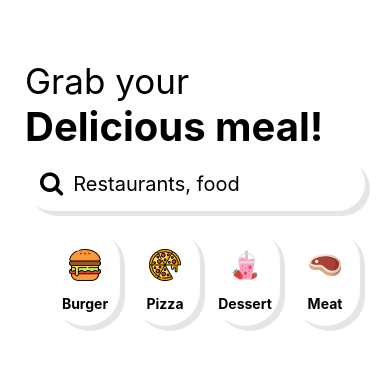
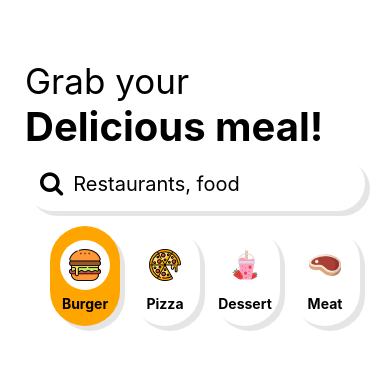
Before and after one commit to joshinehajoshi/React-native-restaurant-app, a React Native app: screen / in a window 390 px wide. Shown: the top 370 px of the page. Built offline with nearby package versions, Linux system fonts and the light colour scheme.

Commit message:
touchableopacity

```diff
--- a/App.js
+++ b/App.js
@@ -8,7 +8,7 @@ import Search from "./src/components/Search";
 
 export default function App() {
 
-  const [term, setTerm] = useState("");
+  const [term, setTerm] = useState("Burger");
 
   const commonCategories = [
     {
@@ -51,6 +51,7 @@ export default function App() {
           imageUrl={item.imageUrl}
           index= {index}
           active = {item.name === term}
+          onPress = {() => setTerm(item.name)}
           />
         }}
         horizontal
--- a/src/components/CategoryItem.js
+++ b/src/components/CategoryItem.js
@@ -1,13 +1,14 @@
-import { StyleSheet, Text, View, Image } from "react-native";
+import { StyleSheet, Text, View, Image, Button, TouchableOpacity } from "react-native";
 import { elevation } from "../common/styles";
 
-export default function CategoryItem({ name, imageUrl, index, active }) {
+export default function CategoryItem({ name, imageUrl, index, active, onPress }) {
     return (
+        <TouchableOpacity>
         <View
         style={[styles.container,
         styles.elevation,
         index===0 ? {marginLeft: 25} : {marginLeft: 10},
-        active ? {backgroundColor: rgb(256,234,100)} : {backgroundColor: "white"}
+        active ? {backgroundColor: "orange"} : {backgroundColor: "white"}
         ]}>
             <View style={styles.imageContainer}>
                 <Image source={imageUrl} />
@@ -16,6 +17,7 @@ export default function CategoryItem({ name, imageUrl, index, active }) {
                 {name}
             </Text>
         </View>
+        </TouchableOpacity>
     )
 }
 
```
